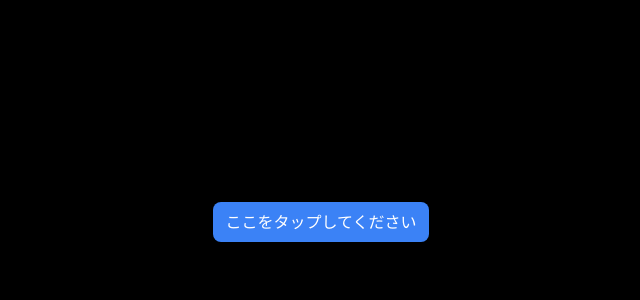
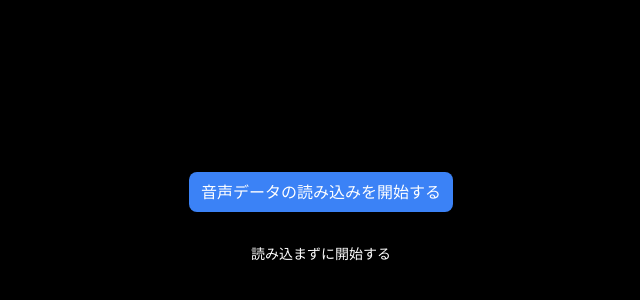
Before and after one commit to TEDxUTsukuba/sync_transcript, a Next.js app: page /audience/1 in a window 1280 px wide. Shown: the part 178-478 px from the top of the page, without its empty margins (319-959 px from the left). Built offline with nearby package versions, Linux system fonts and the light colour scheme; no server answers; the database is empty.

Commit message:
Fix: モバイル使用を前提に修正

```diff
--- a/src/app/audience/[id]/page.tsx
+++ b/src/app/audience/[id]/page.tsx
@@ -49,11 +49,14 @@ export default function Audience({ params }: { params: { id: string } }) {
   );
   const [playAudio, setPlayAudio] = useState<HTMLAudioElement>();
   const [fontSize, setFontSize] = useState<number>(1.8);
-  const [isMute, setIsMute] = useState<boolean>(false);
+  const [isMute, setIsMute] = useState<boolean>(true);
   const [safariAction, setSafariAction] = useState<boolean>(true);
   const [audioDataList, setAudioDataList] = useState<audioData[]>([]);
   const [isLoading, setIsLoading] = useState<boolean>(false);
   const [loadedAudioCount, setLoadedAudioCount] = useState<number>(0);
+  const [isFetchingPresentationData, setIsFetchingPresentationData] =
+    useState<boolean>(true);
+  const [noAudio, setNoAudio] = useState<boolean>(false);
 
   useEffect(() => {
     // ブラウザがSafariかどうか判定
@@ -136,6 +139,7 @@ export default function Audience({ params }: { params: { id: string } }) {
         });
 
         setTranscriptsData(data);
+        setIsFetchingPresentationData(false);
       });
     }
 
@@ -240,15 +244,23 @@ export default function Audience({ params }: { params: { id: string } }) {
     setSafariAction(false);
   };
 
+  const handleNoloadAudio = () => {
+    setNoAudio(true);
+    setSafariAction(false);
+  };
+
   return (
     <main className="flex min-h-screen flex-col items-center bg-black">
+      {!noAudio && (
         <div className="text-center">
-        <p className="p-3 text-gray-500">
-          観客側 (音声データ
+          <p className="p-3 text-gray-500 text-xs">
+            音声データ
             {Math.ceil((100 * loadedAudioCount) / transcriptsData.length)}%
-          loaded)
+            loaded
           </p>
         </div>
+      )}
+      {!noAudio && (
         <button
           className={`border-2 rounded-full p-2 fixed bottom-3 left-1/2 -translate-x-1/2 ${
             isMute ? "text-gray-400 border-gray-400" : "text-white border-white"
@@ -261,6 +273,7 @@ export default function Audience({ params }: { params: { id: string } }) {
             <BsFillVolumeUpFill size="32"></BsFillVolumeUpFill>
           )}
         </button>
+      )}
       <div
         className={`fixed top-1/2 -translate-y-1/2 left-1/2 -translate-x-1/2 container`}
       >
@@ -303,6 +316,29 @@ export default function Audience({ params }: { params: { id: string } }) {
       {safariAction && (
         <div className="fixed left-0 top-0 w-full h-full bg-black z-10">
           <div className="w-full h-full flex justify-center items-center text-center">
+            {isFetchingPresentationData ? (
+              <div className="flex flex-col gap-3 justify-center items-center p-3">
+                <div className="animate-spin rounded-full h-16 w-16 border-b-2 border-gray-200"></div>
+                <p className="text-white text-2xl">読み込み中</p>
+                <p className="text-white text-sm">
+                  この読み込みには時間がかかる場合があります。
+                </p>
+                <div className="border border-white rounded-lg p-3 my-6">
+                  <p className="text-white text-lg -mt-6 text-center">
+                    <span className="bg-black px-3">使い方</span>
+                  </p>
+                  <p className="text-white">
+                    スピーカーと同期して翻訳音声をイヤホンから聴くことができるシステムです。
+                  </p>
+                  <p>
+                    <b className="text-yellow-400">
+                      必ずイヤホンをつけた状態でご利用ください。
+                    </b>
+                  </p>
+                </div>
+              </div>
+            ) : (
+              <div className="flex flex-col gap-6 justify-center items-center p-3">
                 <button
                   disabled={isLoading}
                   className={`text-white px-3 py-2 rounded-lg hover:opacity-80 ${
@@ -310,8 +346,16 @@ export default function Audience({ params }: { params: { id: string } }) {
                   }`}
                   onClick={() => handleOnSafariAction()}
                 >
-              {isLoading ? "読み込み中" : "ここをタップしてください"}
+                  {isLoading ? "読み込み中" : "音声データの読み込みを開始する"}
                 </button>
+                <button
+                  className="text-white px-3 py-2 rounded-lg text-sm hover:underline"
+                  onClick={() => handleNoloadAudio()}
+                >
+                  読み込まずに開始する
+                </button>
+              </div>
+            )}
           </div>
         </div>
       )}
```
Lines whose indentation alone changed are shown as unchanged.
